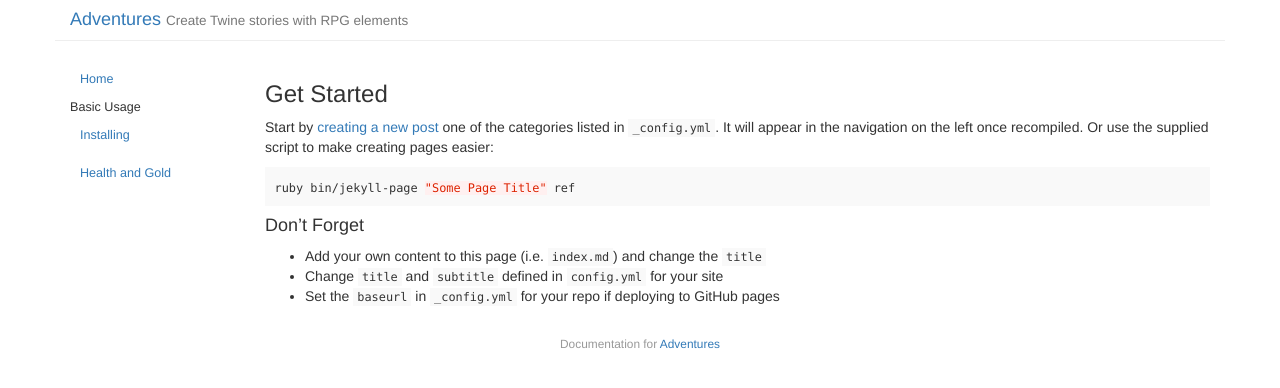
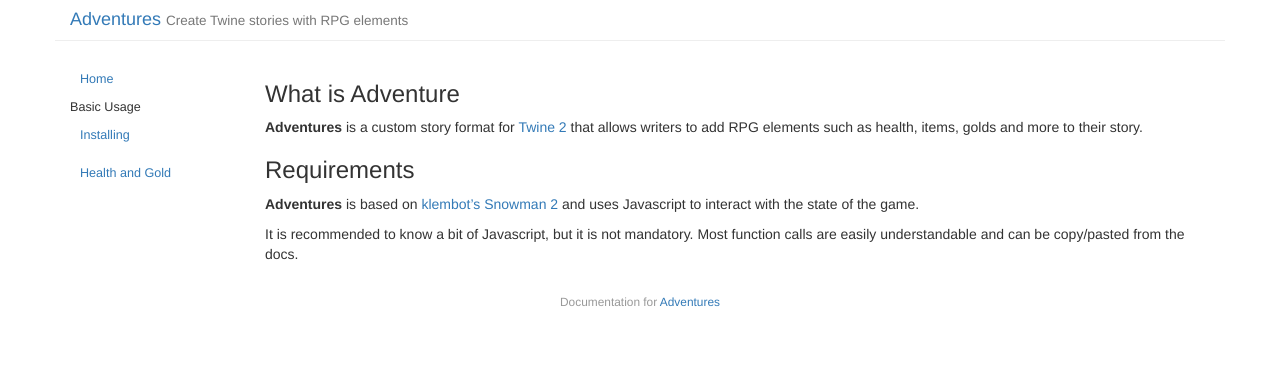
Before and after one commit to Longwelwind/adventures, a Jekyll site: the page built from docs/index.md, in a window 1280 px wide. Shown: the top 388 px of the page. Built offline with Jekyll 4.4.1, drawn with Linux system fonts in a browser that asks for light colours.

Commit message:
Change the home page of the docs

````diff
--- a/docs/css/main.css
+++ b/docs/css/main.css
@@ -92,3 +92,10 @@ td, th {
   padding: .25rem .5rem;
   border: 1px solid #e5e5e5;
 }
+
+img {
+    display: block;
+    margin: 0 auto;
+    padding: 10px;
+    border: 1px solid #333;
+}
--- a/docs/index.md
+++ b/docs/index.md
@@ -3,16 +3,12 @@ layout: default
 title: "Jekyll Docs Template"
 ---
 
-### Get Started
+### What is Adventure
 
-Start by [creating a new post](http://jekyllrb.com/docs/posts/) one of the categories listed in `_config.yml`. It will appear in the navigation on the left once recompiled. Or use the supplied script to make creating pages easier:
+**Adventures** is a custom story format for [Twine 2](https://twinery.org/) that allows writers to add RPG elements such as health, items, golds and more to their story.
 
-```bash
-ruby bin/jekyll-page "Some Page Title" ref
-```
+### Requirements
 
-#### Don't Forget
+**Adventures** is based on [klembot's Snowman 2](https://bitbucket.org/klembot/snowman-2) and uses Javascript to interact with the state of the game.
 
-- Add your own content to this page (i.e. `index.md`) and change the `title`
-- Change `title` and `subtitle` defined in `config.yml` for your site
-- Set the `baseurl` in `_config.yml` for your repo if deploying to GitHub pages
+It is recommended to know a bit of Javascript, but it is not mandatory. Most function calls are easily understandable and can be copy/pasted from the docs.
````
